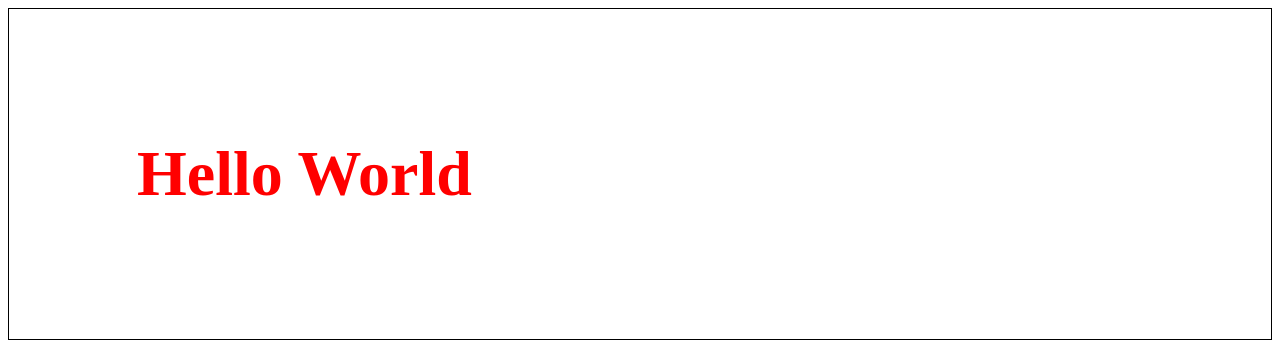
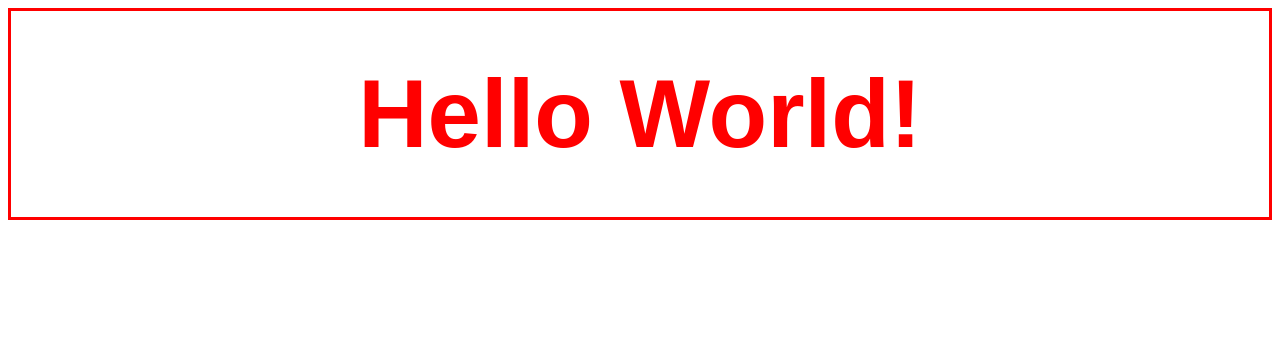
Before and after one commit to nelsonic/hello-world-node-http-server, a website: page index.html in a window 1280 px wide. Drawn offline with Linux system fonts and the light colour scheme.

Commit message:
tidy up index.html with <head> and indentation

```diff
--- a/index.html
+++ b/index.html
@@ -1,16 +1,20 @@
 <html>
+  <head>
+    <meta charset="utf-8">
+    <meta name="viewport" content="width=device-width, initial-scale=1.0">
+    <title>Hello World!</title>
+  </head>
   <body>
-    <h1>Hello World</h1>
-
-<style>
-
-h1 {
-  color: red;
-  border: 1px black solid;
-  font-size: 4em;
-  padding: 2em;
-}
-</style>
-
+    <h1>Hello World!</h1>
+    <style>
+      h1 {
+        color: red;
+        border: 3px red solid;
+        font-size: 6em;
+        padding: 0.5em;
+        text-align: center;
+        font-family: sans-serif;
+      }
+    </style>
   </body>
 </html>
```
